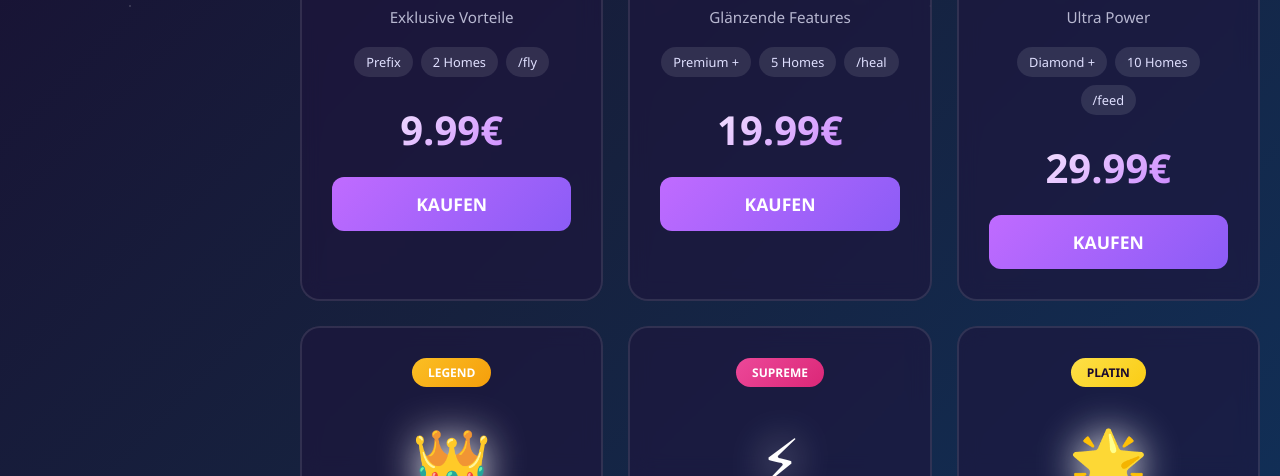
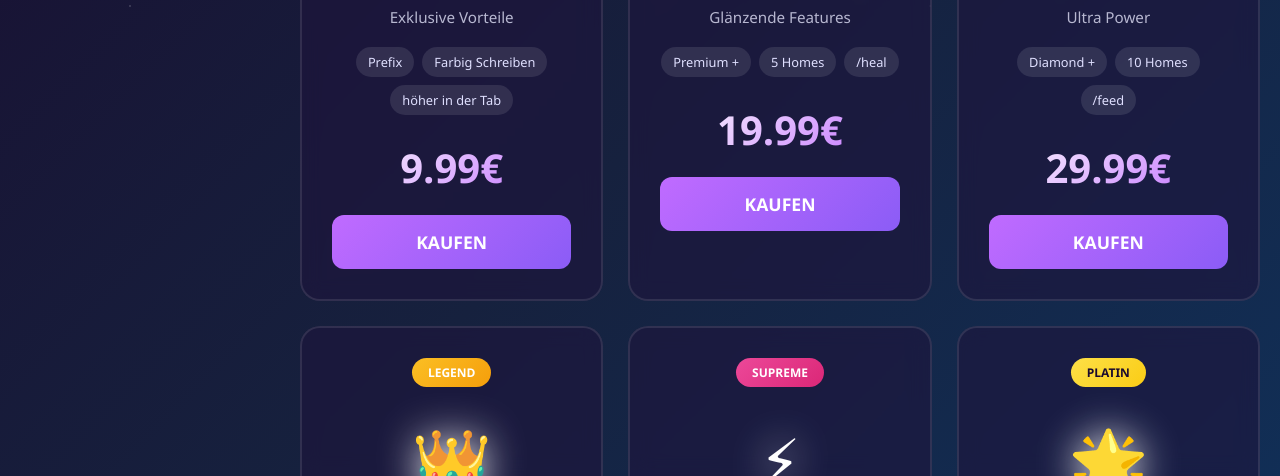
Before and after one commit to Mommic/Voidnest, a plain HTML site: page index.html in a window 1280 px wide. Shown: the part 624-1100 px from the top of the page. Drawn offline with Linux system fonts and the light colour scheme.

Commit message:
Update index.html

```diff
--- a/index.html
+++ b/index.html
@@ -379,8 +379,8 @@
                         <p class="rank-description">Exklusive Vorteile</p>
                         <div class="features">
                             <span class="feature-tag">Prefix</span>
-                            <span class="feature-tag">2 Homes</span>
-                            <span class="feature-tag">/fly</span>
+                            <span class="feature-tag">Farbig Schreiben</span>
+                            <span class="feature-tag">höher in der Tab</span>
                         </div>
                         <div class="price">9.99€</div>
                         <a href="https://voidnest-shop.tebex.io/package/7074074" class="buy-btn">Kaufen</a>
```
